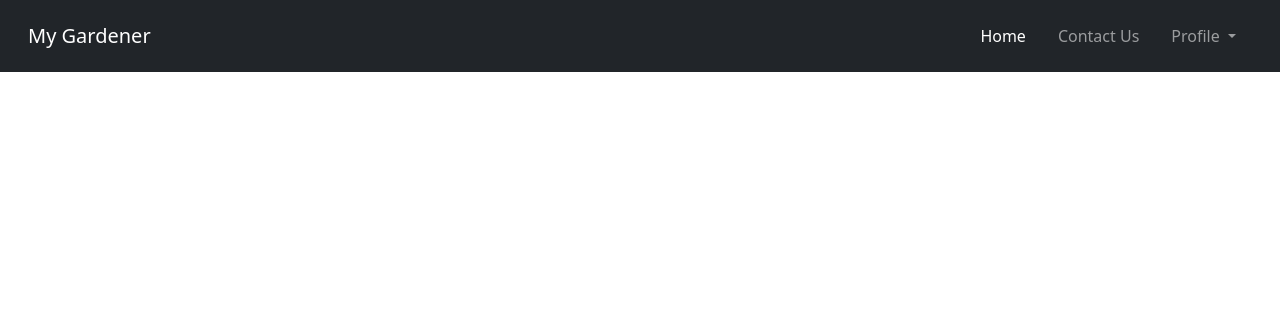
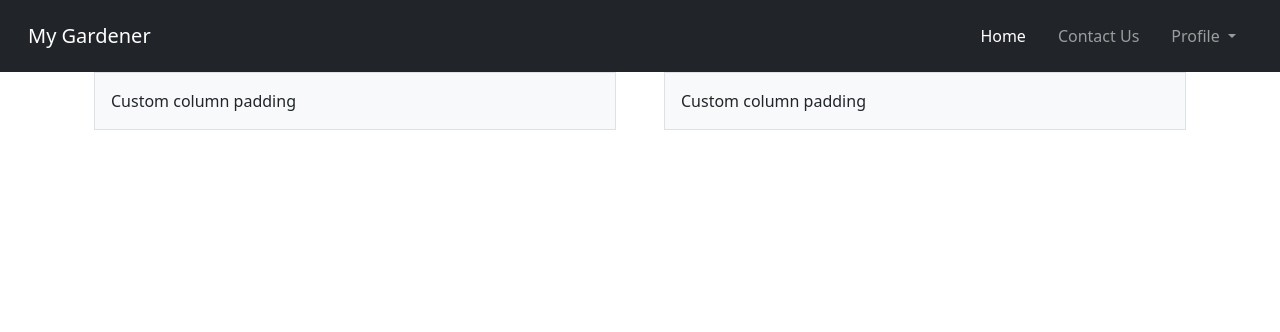
Before and after one commit to Navi2329/Roots-for-Renewal, a Flask app: template templates/home.html in a window 1280 px wide. Shown: the top 332 px of the page. Run offline with Flask 3, Linux system fonts and the light colour scheme; the template is opened without the code that fills it, so the values that code supplies are empty; some libraries are stand-ins or nearby versions.

Commit message:
Added Content containers

```diff
--- a/templates/home.html
+++ b/templates/home.html
@@ -32,4 +32,14 @@
           </div>
       </div>
       </nav>
+      <div class="container px-4">
+        <div class="row gx-5">
+          <div class="col">
+           <div class="p-3 border bg-light">Custom column padding</div>
+          </div>
+          <div class="col">
+            <div class="p-3 border bg-light">Custom column padding</div>
+          </div>
+        </div>
+      </div>
   </body>
```
